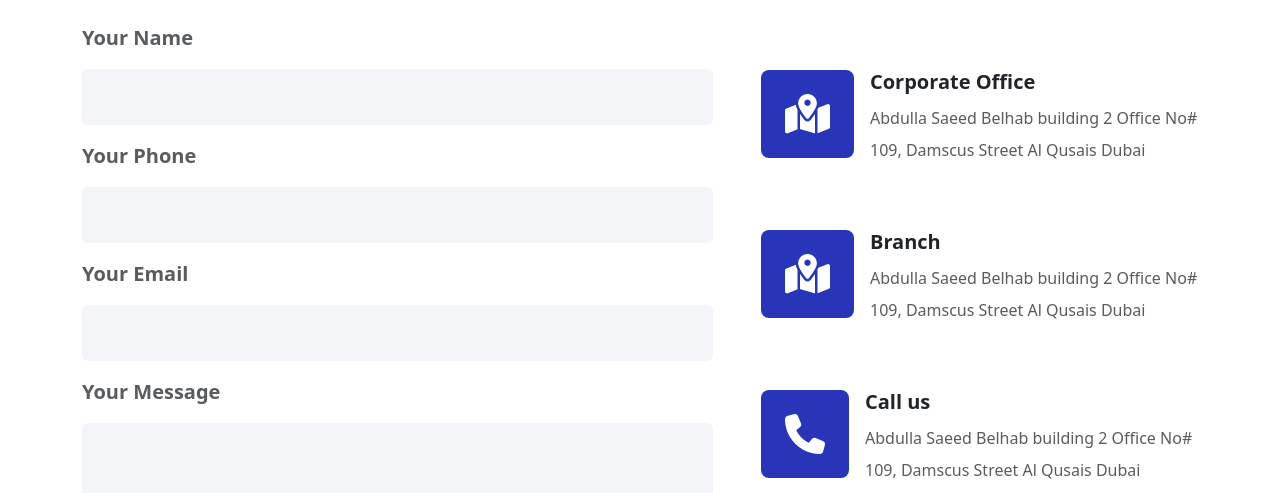
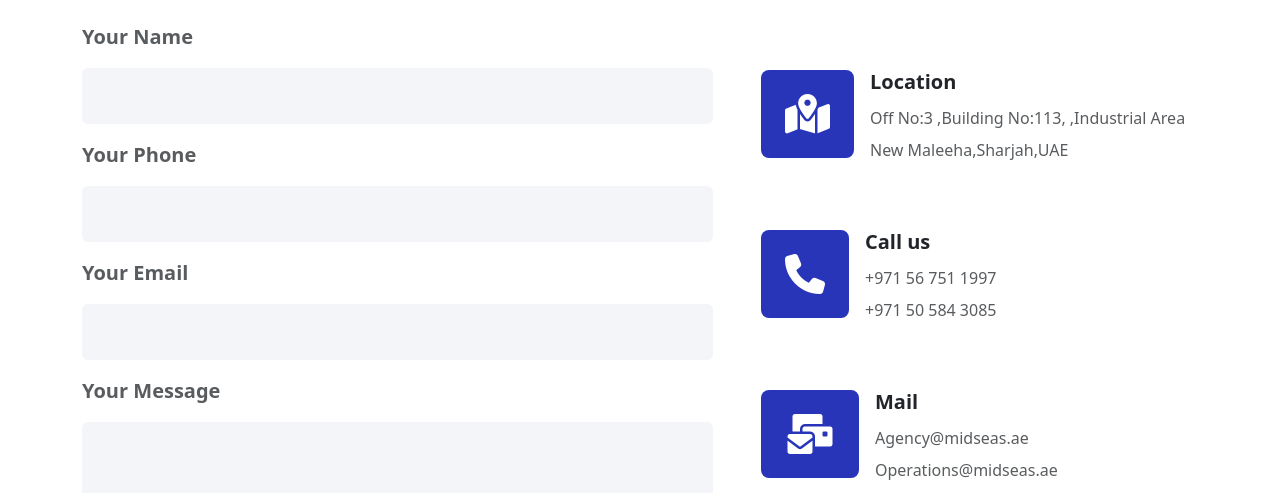
Before and after one commit to sravannk21/Midseas-Shipping-and-Logistics, a website: page contact.html in a window 1280 px wide. Shown: the part 459-952 px from the top of the page. Drawn offline with nearby package versions, Linux system fonts and the light colour scheme; files whose address does not match are found by name.

Commit message:
contact page contact details updated

```diff
--- a/contact.html
+++ b/contact.html
@@ -107,8 +107,11 @@
                                         class="d-block u-bg-medium-gray w-100 rounded-2 border-0 py-3 px-4 my-3" />
                                 </div>
                                 <div>
-                                    <label for="your-message" class="text-muted fs-5 fw-semibold text-capitalize">Your Message</label>
-                                    <textarea name="message" class="u-bg-medium-gray rounded-2 border-0 w-100 px-4 py-3 my-3" rows="5"></textarea>
+                                    <label for="your-message" class="text-muted fs-5 fw-semibold text-capitalize">Your
+                                        Message</label>
+                                    <textarea name="message"
+                                        class="u-bg-medium-gray rounded-2 border-0 w-100 px-4 py-3 my-3"
+                                        rows="5"></textarea>
                                 </div>
                                 <div>
                                     <a href="#"
@@ -126,23 +129,10 @@
                                             class="fa-solid fa-map-location-dot fs-1 u-primary-color-bg text-white p-4 rounded-3"></i>
                                     </div>
                                     <div class="ms-sm-3">
-                                        <h5 class="fw-bold mt-3 mt-sm-0">Corporate Office</h5>
+                                        <h5 class="fw-bold mt-3 mt-sm-0">Location</h5>
                                         <p class="text-muted lh-lg">
-                                            Abdulla Saeed Belhab building 2 Office No# 109, Damscus Street Al Qusais
-                                            Dubai
-                                        </p>
-                                    </div>
-                                </li>
-                                <li class="d-sm-flex mt-3 mt-md-5">
-                                    <div>
-                                        <i
-                                            class="fa-solid fa-map-location-dot fs-1 u-primary-color-bg text-white p-4 rounded-3"></i>
-                                    </div>
-                                    <div class="ms-sm-3">
-                                        <h5 class="fw-bold mt-3 mt-sm-0">Branch</h5>
-                                        <p class="text-muted lh-lg">
-                                            Abdulla Saeed Belhab building 2 Office No# 109, Damscus Street Al Qusais
-                                            Dubai
+                                            Off No:3 ,Building No:113, ,Industrial Area
+                                            New Maleeha,Sharjah,UAE
                                         </p>
                                     </div>
                                 </li>
@@ -154,8 +144,8 @@
                                     <div class="ms-sm-3">
                                         <h5 class="fw-bold mt-3 mt-sm-0">Call us</h5>
                                         <p class="text-muted lh-lg">
-                                            Abdulla Saeed Belhab building 2 Office No# 109, Damscus Street Al Qusais
-                                            Dubai
+                                            <a href="tel:+971567511997" class="text-muted text-decoration-none">+971 56 751 1997</a><br>
+                                            <a href="tel:+971505843085" class="text-muted text-decoration-none">+971 50 584 3085</a>
                                         </p>
                                     </div>
                                 </li>
@@ -167,8 +157,12 @@
                                     <div class="ms-sm-3">
                                         <h5 class="fw-bold mt-3 mt-sm-0 text-capitalize">mail</h5>
                                         <p class="text-muted lh-lg">
-                                            Abdulla Saeed Belhab building 2 Office No# 109, Damscus Street Al Qusais
-                                            Dubai
+                                            <a href="mailto:agency@midseas.ae" class="text-muted
+                                             text-decoration-none" target="_blank">Agency@midseas.ae</a><br>
+                                            <a href="mailto:operations@midseas.ae" class="text-muted
+                                            text-decoration-none" target="_blank">Operations@midseas.ae</a><br>
+                                            <a href="mailto:shahran@midseas.ae" class="text-muted
+                                            text-decoration-none" target="_blank">Shahran@midseas.ae</a><br>
                                         </p>
                                     </div>
                                 </li>
@@ -181,7 +175,10 @@
 
         <!--MAP-->
         <section>
-            <iframe src="https://www.google.com/maps/embed?pb=!1m18!1m12!1m3!1d3979.2395483839505!2d73.50481447486533!3d4.173252895800554!2m3!1f0!2f0!3f0!3m2!1i1024!2i768!4f13.1!3m3!1m2!1s0x3b3f7f2d4b155eb3%3A0x7357719fa1ba77d!2sSea%20Shipping%20Services%20Pvt%20Ltd!5e0!3m2!1sen!2sin!4v1700797013181!5m2!1sen!2sin" width="100%" height="400" style="border:0;" allowfullscreen="" loading="lazy" referrerpolicy="no-referrer-when-downgrade"></iframe>
+            <iframe
+                src="https://www.google.com/maps/embed?pb=!1m18!1m12!1m3!1d3979.2395483839505!2d73.50481447486533!3d4.173252895800554!2m3!1f0!2f0!3f0!3m2!1i1024!2i768!4f13.1!3m3!1m2!1s0x3b3f7f2d4b155eb3%3A0x7357719fa1ba77d!2sSea%20Shipping%20Services%20Pvt%20Ltd!5e0!3m2!1sen!2sin!4v1700797013181!5m2!1sen!2sin"
+                width="100%" height="400" style="border:0;" allowfullscreen="" loading="lazy"
+                referrerpolicy="no-referrer-when-downgrade"></iframe>
         </section>
     </main>
 
@@ -191,7 +188,9 @@
                 <div class="col-md-4">
                     <h5 class="text-white fs-3 text-capitalize">about us</h5>
                     <p class="text-white mt-3 lh-lg">
-                        Midseas isn't just your average port agency. We're a comprehensive maritime powerhouse serving every need your vessel encounters in port and beyond. From the moment your ship touches waters, we're your trusted partner, ensuring smooth operations and exceeding expectations.
+                        Midseas isn't just your average port agency. We're a comprehensive maritime powerhouse serving
+                        every need your vessel encounters in port and beyond. From the moment your ship touches waters,
+                        we're your trusted partner, ensuring smooth operations and exceeding expectations.
                     </p>
                 </div>
                 <div class="col-md-4">
```
